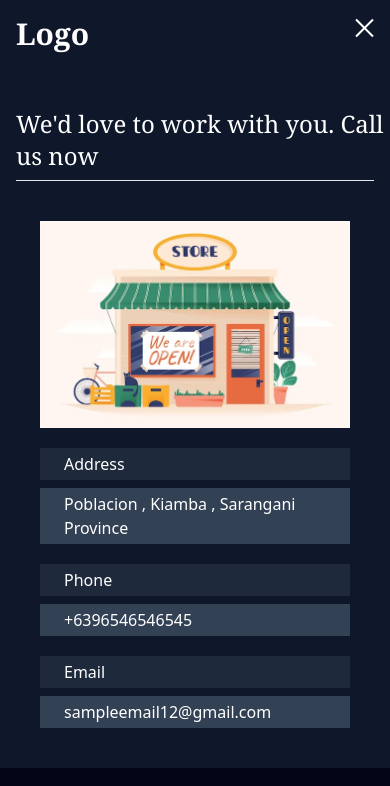
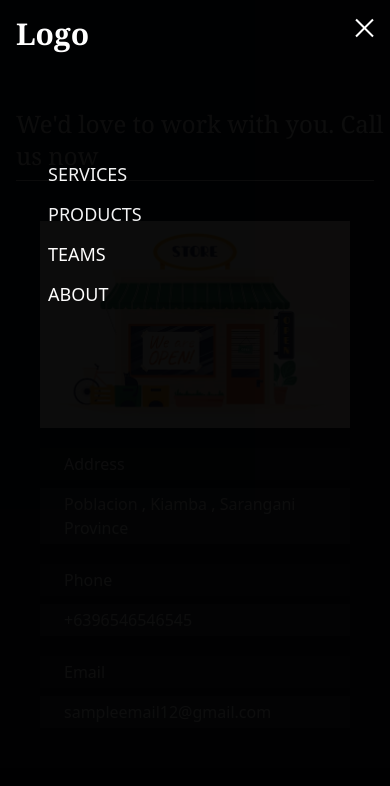
Before and after one commit to crisjerez12/first-template, a website: page about.html in a window 390 px wide. Both pictures are taken after a click on the button 362 px from the left and 28 px from the top of the page. Shown: the top 786 px of the page. Drawn offline with Linux system fonts and the light colour scheme.

Commit message:
fixed padding

```diff
--- a/about.html
+++ b/about.html
@@ -43,6 +43,15 @@
             </button>
           </div>
         </nav>
+        <div
+          id="menu"
+          class="absolute top-0 bottom-0 left-0 flex-col hidden self-end w-full min-h-screen py-1 pt-40 pl-12 space-y-3 text-lg text-white uppercase bg-black md:hidden opacity-95"
+        >
+          <a href="services.html" class="hover:text-yellow-700">SERVICES</a>
+          <a href="products.html" class="hover:text-yellow-700">PRODUCTS</a>
+          <a href="teams.html" class="hover:text-yellow-700">TEAMS</a>
+          <a href="about.html" class="hover:text-yellow-700">ABOUT</a>
+        </div>
       </div>
     </header>
     <main id="products">
```
Also changed, not shown: index.html (+2 -2 lines), css/style.css.
